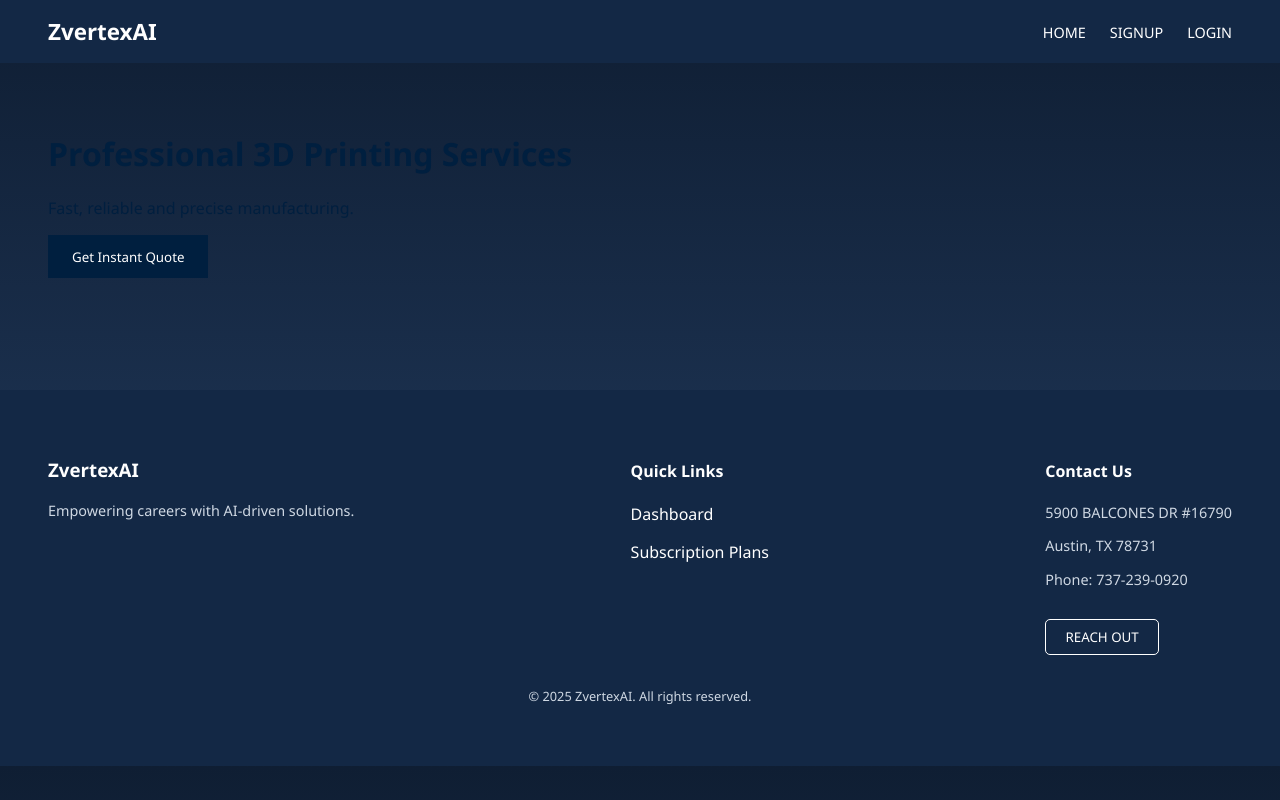
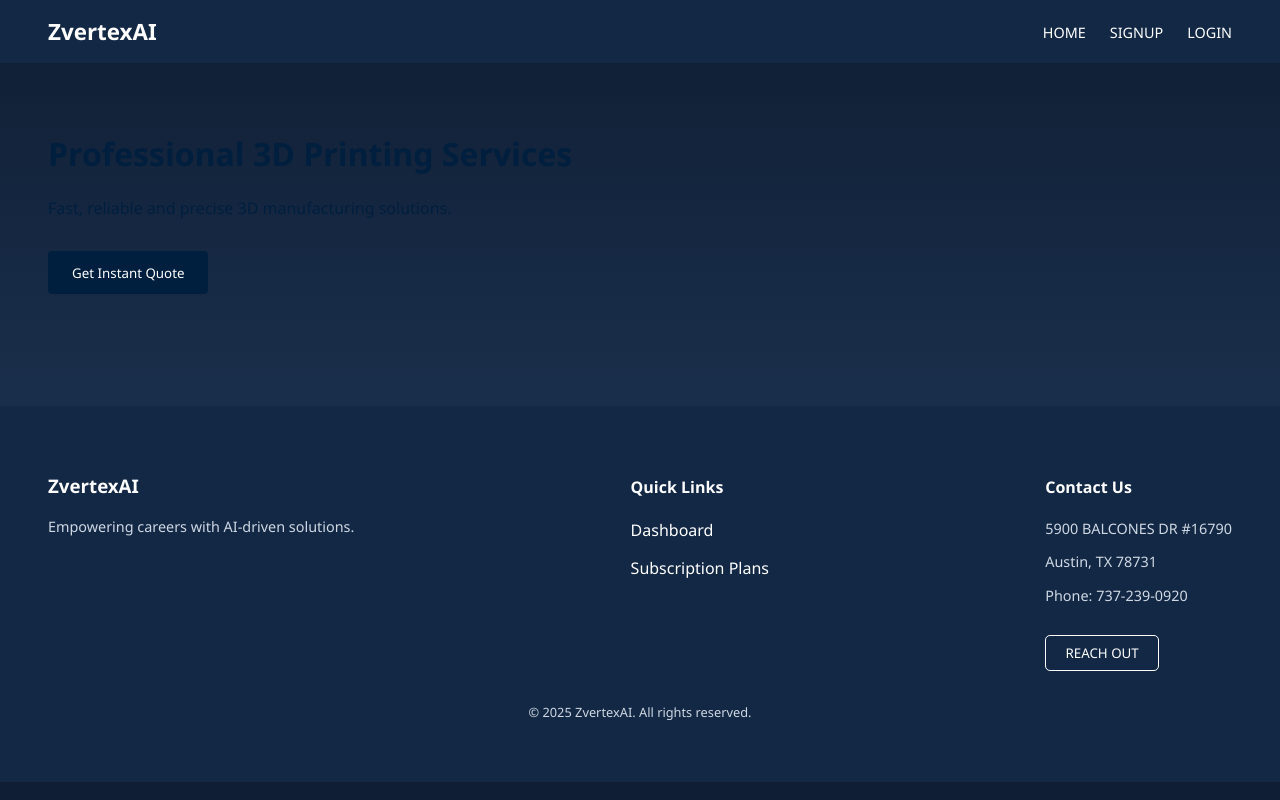
Before and after one commit to zvertex3d/zvertex3d, a React (Create React App) app in the folder client/: page / in a window 1280 px wide. Built offline with nearby package versions, Linux system fonts and the light colour scheme.

Commit message:
added logic outline + colors

```diff
--- a/client/src/App.js
+++ b/client/src/App.js
@@ -5,6 +5,9 @@ import Home from "./pages/Home";
 import InstantQuote from "./pages/InstantQuote";
 import Login from "./pages/Login";
 import Signup from "./pages/Signup";
+import CustomerDashboard from "./pages/CustomerDashboard";
+import VendorDashboard from "./pages/VendorDashboard";
+import Cart from "./pages/Cart";
 
 export default function App() {
   return (
@@ -15,6 +18,9 @@ export default function App() {
         <Route path="/instant-quote" element={<InstantQuote />} />
         <Route path="/login" element={<Login />} />
         <Route path="/signup" element={<Signup />} />
+        <Route path="/customer-dashboard" element={<CustomerDashboard />} />
+        <Route path="/vendor-dashboard" element={<VendorDashboard />} />
+        <Route path="/cart" element={<Cart />} />
       </Routes>
       <Footer />
     </BrowserRouter>
--- a/client/src/pages/Cart.js
+++ b/client/src/pages/Cart.js
@@ -5,6 +5,8 @@ export default function Cart({ item }) {
     await api.post("/orders", item);
     alert("Order placed");
   };
+
+  if (!item) return <h3>No items in cart</h3>;
 
   return (
     <div style={{ padding: "2rem" }}>
--- a/client/src/pages/CustomerDashboard.js
+++ b/client/src/pages/CustomerDashboard.js
@@ -0,0 +1,23 @@
+import { useEffect, useState } from "react";
+import api from "../services/api";
+
+export default function CustomerDashboard() {
+  const [orders, setOrders] = useState([]);
+
+  useEffect(() => {
+    api.get("/orders").then(res => setOrders(res.data));
+  }, []);
+
+  return (
+    <div style={{ padding: "2rem" }}>
+      <h2>Customer Dashboard</h2>
+      {orders.map(o => (
+        <div key={o._id} style={{ border: "1px solid #ccc", padding: "1rem", marginBottom: "1rem" }}>
+          <p>Material: {o.material}</p>
+          <p>Price: ₹{o.price}</p>
+          <p>Status: {o.status}</p>
+        </div>
+      ))}
+    </div>
+  );
+}
--- a/client/src/pages/Home.js
+++ b/client/src/pages/Home.js
@@ -7,7 +7,7 @@ export default function Home() {
     <>
       <SEO
         title="Zvertex3D – Professional 3D Printing Services"
-        description="Instant quotes, fast delivery, and vendor manufacturing network."
+        description="Instant quotes, fast delivery, and precision 3D manufacturing."
       />
 
       <motion.div
@@ -17,14 +17,17 @@ export default function Home() {
         style={{ padding: "3rem", color: "#001f3f" }}
       >
         <h1>Professional 3D Printing Services</h1>
-        <p>Fast, reliable and precise manufacturing.</p>
+        <p>Fast, reliable and precise 3D manufacturing solutions.</p>
 
         <Link to="/instant-quote">
           <button style={{
+            marginTop: "1rem",
             background: "#001f3f",
             color: "#fff",
             padding: "0.8rem 1.5rem",
-            border: "none"
+            border: "none",
+            borderRadius: "4px",
+            cursor: "pointer"
           }}>
             Get Instant Quote
           </button>
```
Also changed, not shown: client/package.json (+5 -7 lines).
